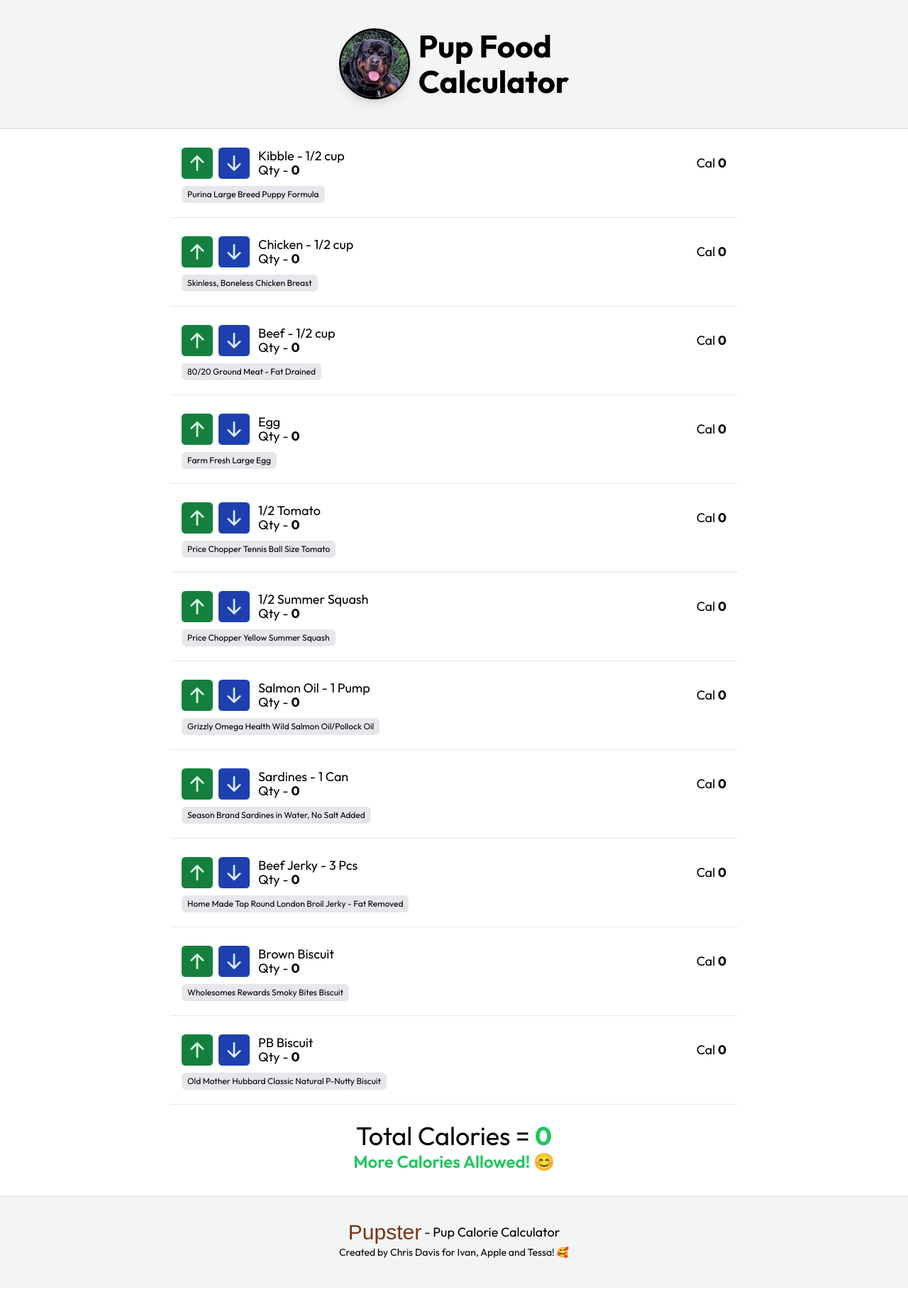
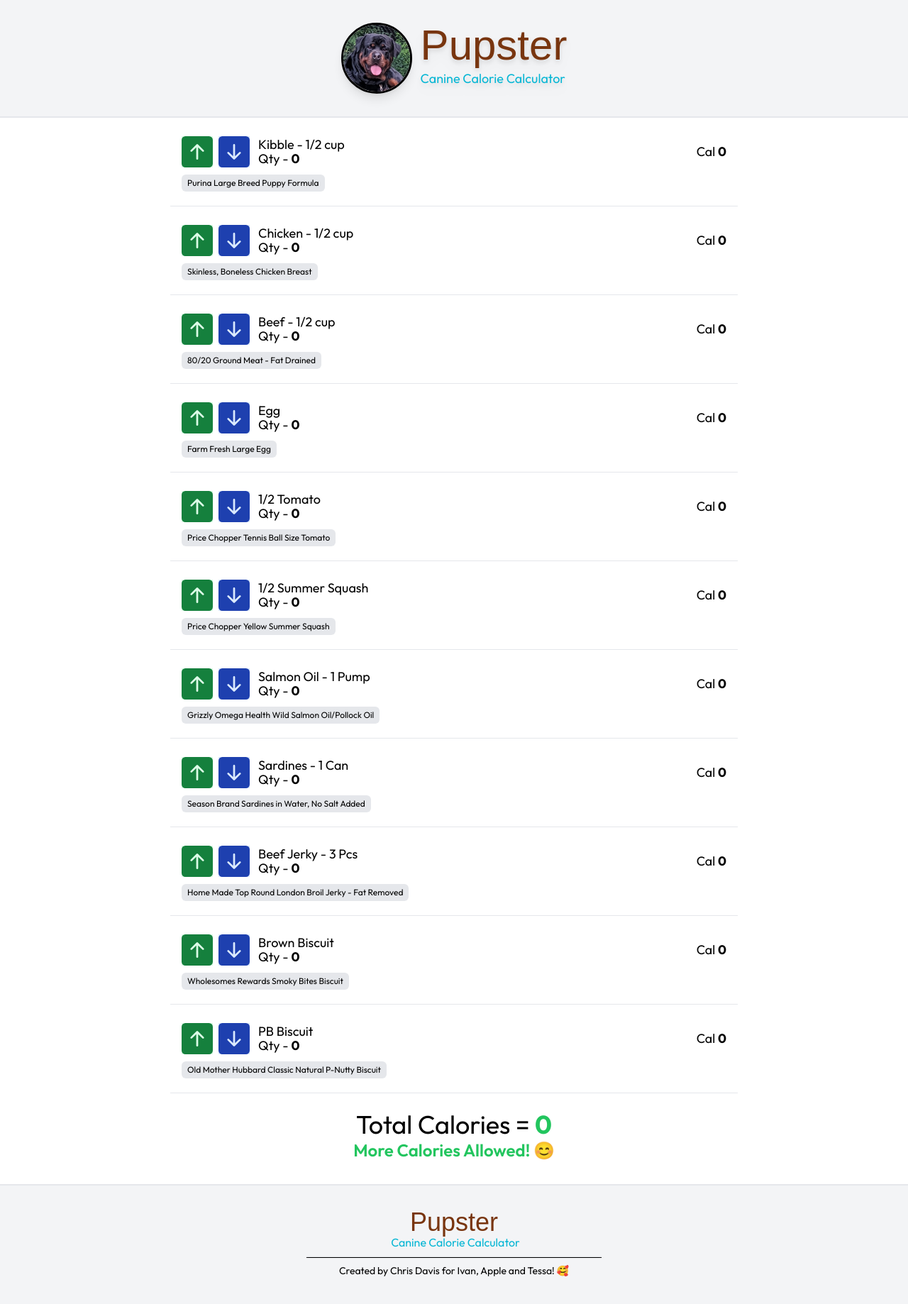
Before and after one commit to chrisdav6/nextjs-pup-food-calculator, a Next.js app: page / in a window 1280 px wide. Shown: the top 1838 px of the page at 71% size. Before the commit the page ends 1815 px from the top, so only its background shows below. Built offline with nearby package versions, Linux system fonts and the light colour scheme; a web font is replaced by a local one.

Commit message:
Updated Header with new app name and fonts

```diff
--- a/app/layout.js
+++ b/app/layout.js
@@ -2,9 +2,9 @@ import './globals.css';
 import { outfit } from './fonts';
 
 export const metadata = {
-  title: 'Pup Food Calculator',
+  title: 'Pupster - Pup Calorie Calculator',
   description:
-    'Pup food calculator to track your furry friends daily calorie intake',
+    'Pup calorie calculator to track your furry friends daily nutrient intake',
 };
 
 export default function RootLayout({ children }) {
--- a/components/Footer.js
+++ b/components/Footer.js
@@ -5,13 +5,14 @@ export default function Footer() {
   return (
     <footer className='flex flex-col items-center justify-center px-4 pt-8 pb-10 border-t-2 bg-gray-100'>
       <h3
-        className={`${oleo.className} flex items-center text-3xl font-semibold text-amber-900`}
+        className={`${oleo.className} flex items-center text-4xl font-semibold text-amber-900`}
       >
         Pupster
-        <span className={`${outfit.className} text-lg pl-1 text-black`}>
-          - Pup Calorie Calculator
-        </span>
       </h3>
+      <p className={`${outfit.className} text-[16px] pl-1 -mt-1 text-cyan-500`}>
+        Canine Calorie Calculator
+      </p>
+      <hr className='w-1/3 bg-black h-[1.5px] my-2' />
       <p className='text-sm'>
         Created by Chris Davis for Ivan, Apple and Tessa! 🥰
       </p>
--- a/components/Header.js
+++ b/components/Header.js
@@ -1,4 +1,6 @@
 import Image from 'next/image';
+import { oleo } from '../app/fonts';
+import { outfit } from '../app/fonts';
 
 export default function Header() {
   return (
@@ -10,9 +12,15 @@ export default function Header() {
         alt='Ivan the Rottweiler'
         className='rounded-full mr-3 shadow-lg border-[3px] border-black'
       />
-      <h1 className='text-[44px] font-bold'>
-        Pup Food
-        <span className='block -mt-4'>Calculator</span>
+      <h1
+        className={`${oleo.className} text-[60px] font-bold text-amber-900 drop-shadow-lg -mt-5`}
+      >
+        Pupster
+        <span
+          className={`${outfit.className} block -mt-3 text-lg text-cyan-500`}
+        >
+          Canine Calorie Calculator
+        </span>
       </h1>
     </header>
   );
```
